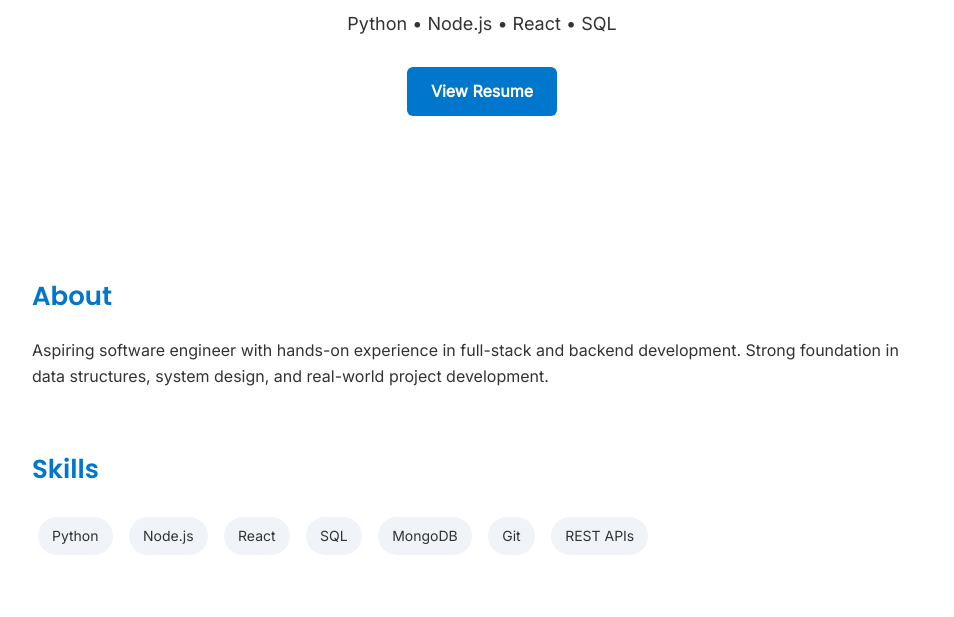
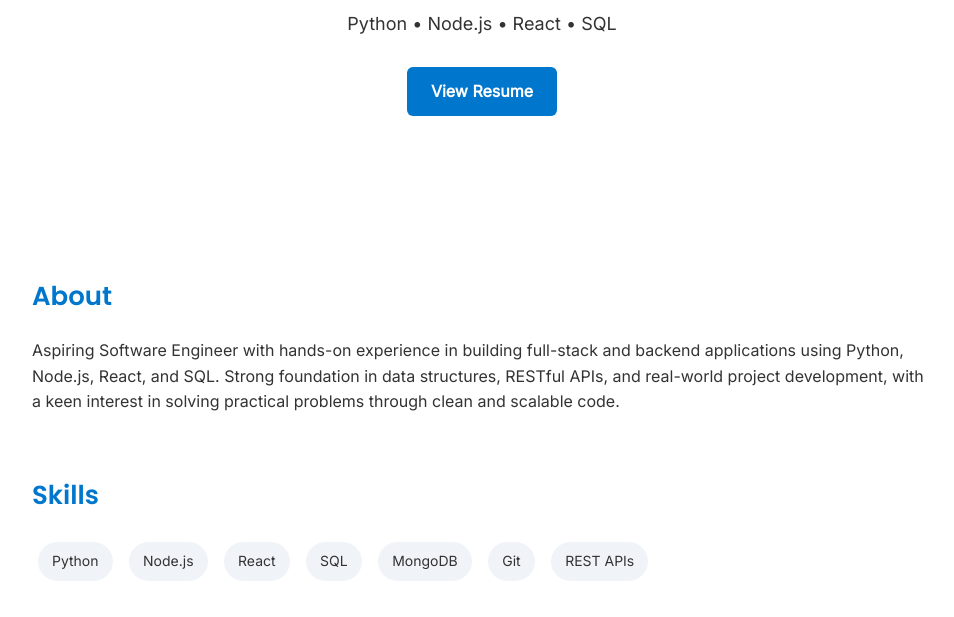
Before and after one commit to mareddymadhav/mareddymadhav.github.io, a plain HTML site: page index.html in a window 1280 px wide. Shown: the part 183-800 px from the top of the page, without its empty margins (158-1112 px from the left). Drawn offline with Linux system fonts and the light colour scheme.

Commit message:
Update index.html

```diff
--- a/index.html
+++ b/index.html
@@ -104,9 +104,12 @@
 
     <h2>About</h2>
     <p>
-      Aspiring software engineer with hands-on experience in full-stack and backend development.
-      Strong foundation in data structures, system design, and real-world project development.
-    </p>
+
+Aspiring Software Engineer with hands-on experience in building full-stack and backend applications using Python, Node.js, React, and SQL. Strong foundation in data structures, RESTful APIs, and real-world project development, with a keen interest in solving practical problems through clean and scalable code.</p>
+
+
+
+
 
     <h2>Skills</h2>
     <div class="tags">
```
